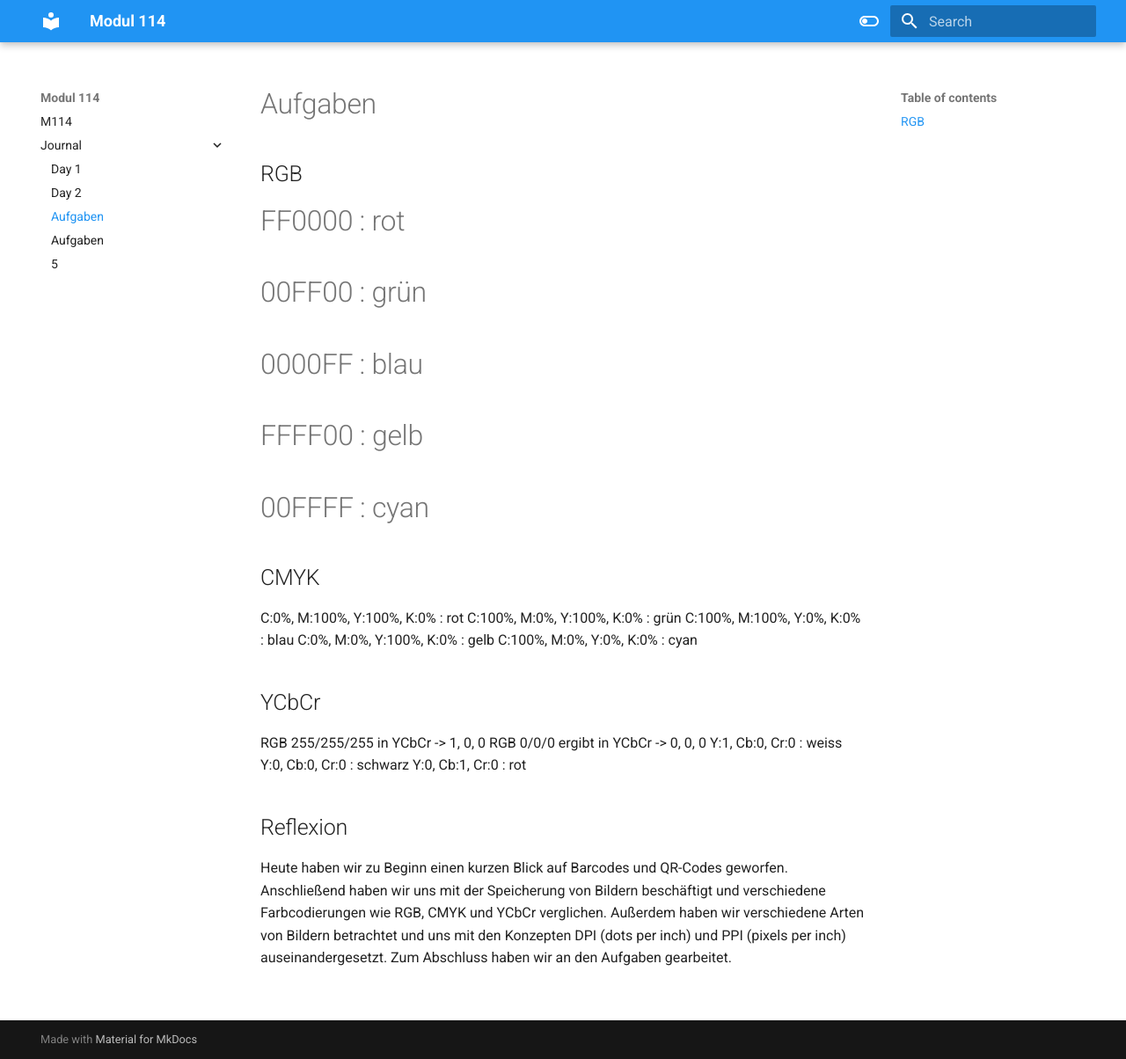
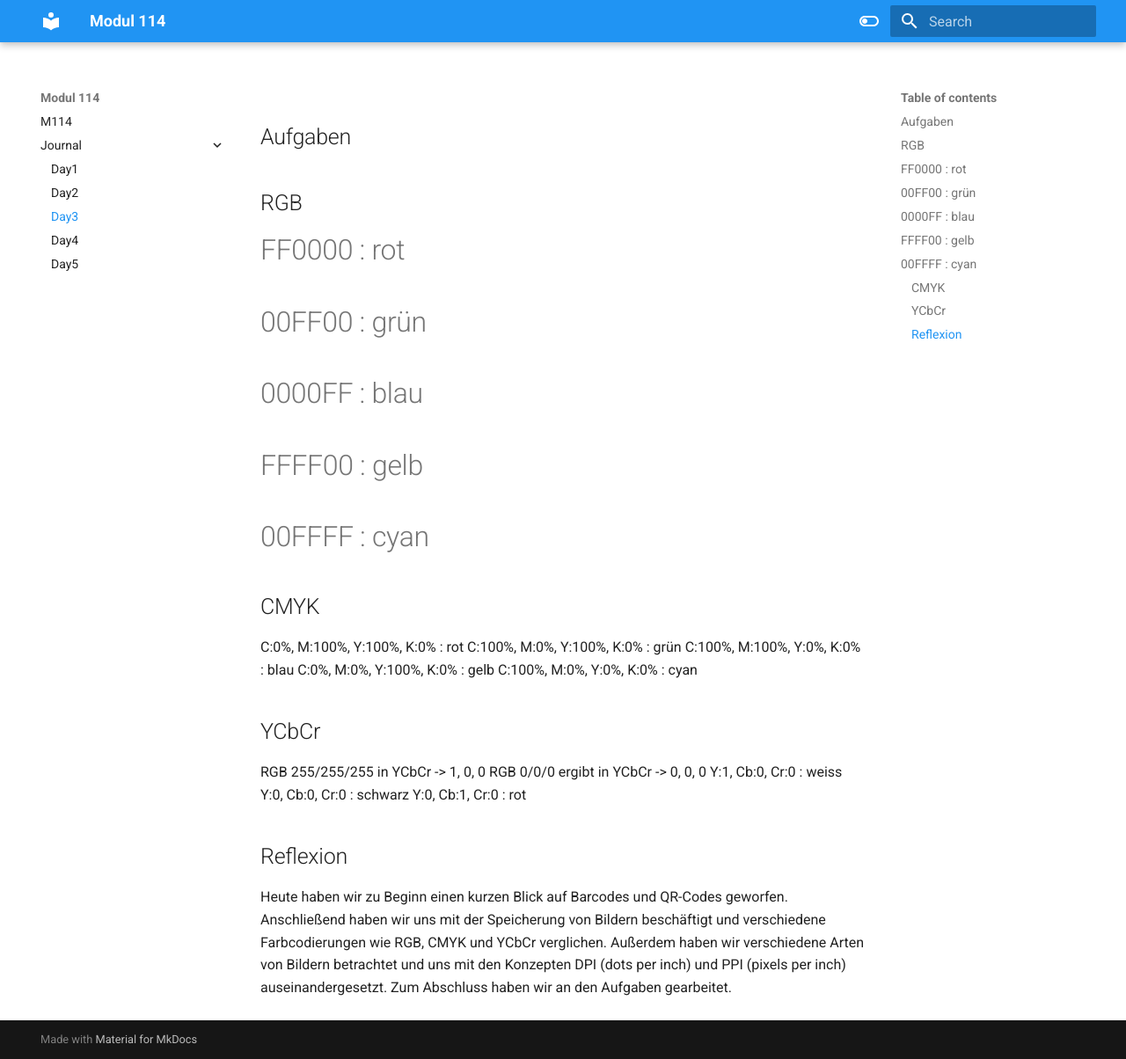
Before and after one commit to mimasala/M114, an MkDocs documentation site: the page built from docs/journal/Day3.md, in a window 1280 px wide and 1204 px high. Shown: the whole window at 88% size. Built offline with MkDocs 1.6.1 and Material for MkDocs 9.7.7, drawn with Linux system fonts in a browser that asks for light colours.

Commit message:
aklsdjflkasjf

```diff
--- a/docs/journal/3.md
+++ b/docs/journal/Day3.md
@@ -1,5 +1,5 @@
 
-# Aufgaben
+## Aufgaben
 
 ## RGB
 #FF0000 : rot
```
Also changed, not shown: docs/journal/Day1.md (renamed from docs/journal/1.md, +1 -1 lines), docs/journal/Day2.md (renamed from docs/journal/2.md, +1 -1 lines), docs/journal/Day4.md (renamed from docs/journal/4.md, +1 -1 lines), docs/journal/Day5.md (renamed from docs/journal/5.md).
